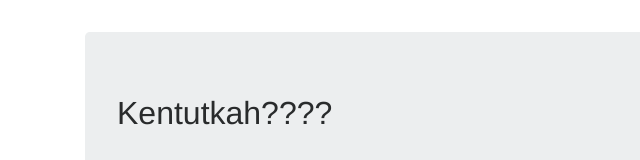
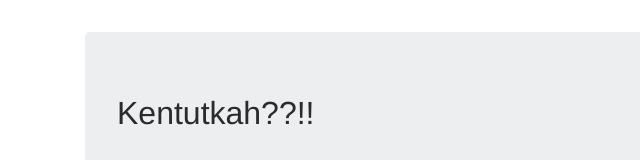
Before and after one commit to chikobillo/web-puisi, a plain HTML site: page index.html in a window 1280 px wide. Shown: the top 160 px of the page, 0-640 px from the left. Drawn offline with nearby package versions, Linux system fonts and the light colour scheme.

Commit message:
tanda seru

```diff
--- a/index.html
+++ b/index.html
@@ -19,7 +19,7 @@
   <main role="main" class="container">
 
     <div class="jumbotron">
-      <h2>Kentutkah????</h2>
+      <h2>Kentutkah??!!</h2>
       <br>
       <p class="text-muted">
         Saat duduk berdua denganmu,
```
